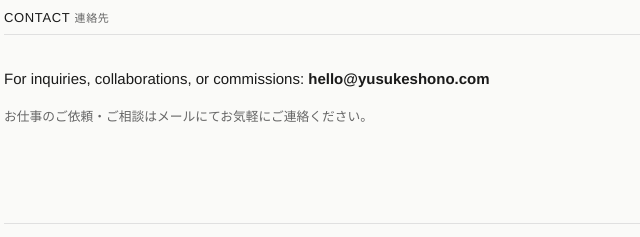
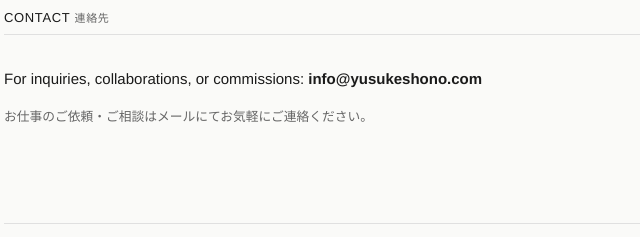
Before and after one commit to yusukeshouno/yusukeshono-portfolio, an Eleventy site: page src/index.njk in a window 1280 px wide. Shown: the part 869-1106 px from the top of the page, 28-668 px from the left. Built offline with nearby package versions, Linux system fonts and the light colour scheme; Eleventy itself is replaced by a stand-in of ours; files that its build step writes are made by us from their sources.

Commit message:
Fix email: hello → info

```diff
--- a/src/index.njk
+++ b/src/index.njk
@@ -52,6 +52,6 @@ title: ""
 
 <section class="home-section">
   <h2 class="section-heading">Contact <span class="ja">連絡先</span></h2>
-  <p>For inquiries, collaborations, or commissions: <strong>hello&#64;yusukeshono.com</strong></p>
+  <p>For inquiries, collaborations, or commissions: <strong>info&#64;yusukeshono.com</strong></p>
   <p class="ja">お仕事のご依頼・ご相談はメールにてお気軽にご連絡ください。</p>
 </section>
```
